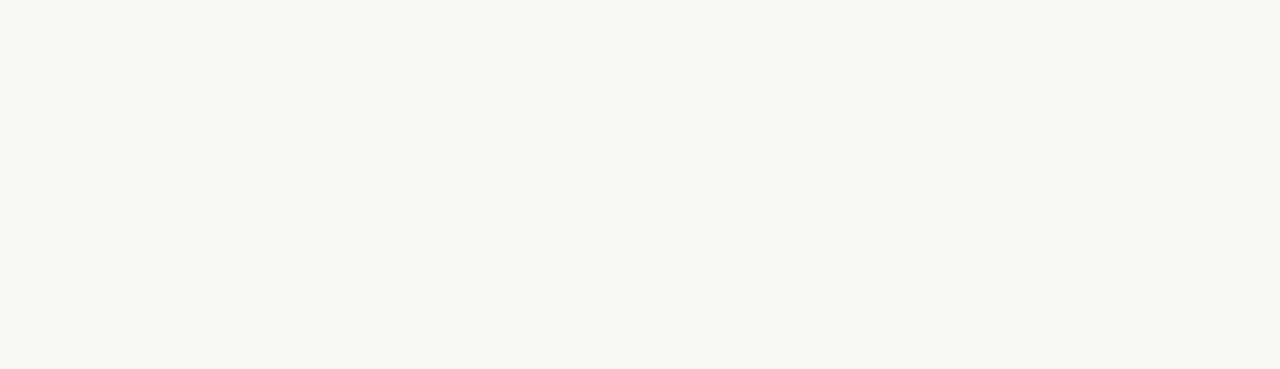
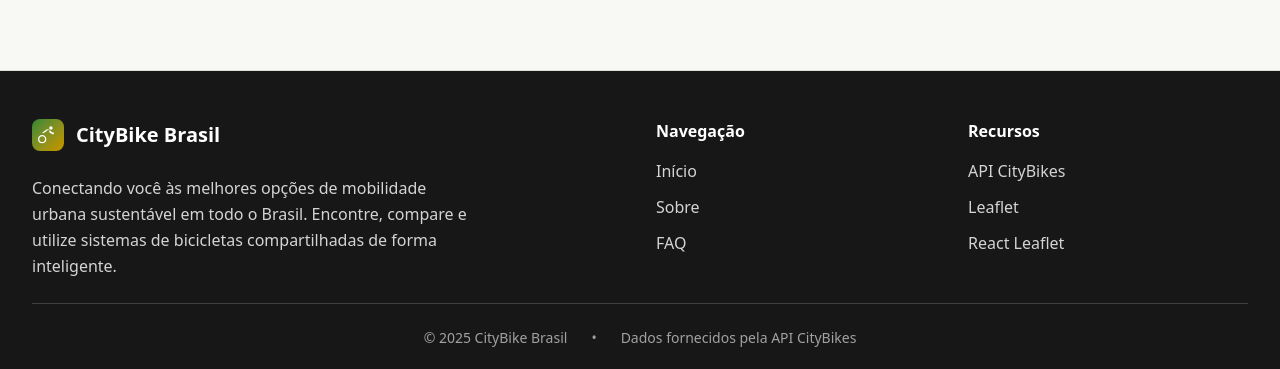
Before and after one commit to pauloelf/citybike-brasil, a Next.js app: page / in a window 1280 px wide. Shown: the part 791-1160 px from the top of the page. Before the commit the page ends 861 px from the top, so only its background shows below. Built offline with nearby package versions, Linux system fonts and the light colour scheme; no server answers.

Commit message:
feat: added footer

```diff
--- a/src/app/layout.tsx
+++ b/src/app/layout.tsx
@@ -1,6 +1,7 @@
 import type { Metadata } from "next"
 import { Geist, Geist_Mono } from "next/font/google"
 import "./globals.css"
+import { Footer } from "@/components/layout/footer"
 import { Header } from "@/components/layout/header"
 import { ScrollToTop } from "@/components/shared/scroll-to-top"
 import { QueryProvider } from "@/providers/query-provider"
@@ -41,6 +42,7 @@ export default function RootLayout({
           <Header />
           <ScrollToTop />
           {children}
+          <Footer />
         </QueryProvider>
       </body>
     </html>
--- /dev/null
+++ b/src/components/layout/footer.tsx
@@ -0,0 +1,88 @@
+import Link from "next/link"
+
+export function Footer() {
+  return (
+    <footer className="space-y-6 bg-neutral-900 px-6 sm:px-8 pt-12 pb-6 border-t border-border">
+      <div className="gap-8 grid grid-cols-1 md:grid-cols-4 mx-auto max-w-7xl">
+        <div className="space-y-6 md:col-span-2">
+          <div className="flex items-center gap-3">
+            <div className="flex justify-center items-center bg-gradient-to-br from-primary to-accent rounded-lg w-8 h-8">
+              <svg
+                className="w-5 h-5 text-white"
+                fill="currentColor"
+                viewBox="0 0 24 24"
+              >
+                <title>Logo gradiente</title>
+                <path d="M15.5 5.5c1.1 0 2-.9 2-2s-.9-2-2-2-2 .9-2 2 .9 2 2 2zM5 12c-2.8 0-5 2.2-5 5s2.2 5 5 5 5-2.2 5-5-2.2-5-5-5zm0 8.5c-1.9 0-3.5-1.6-3.5-3.5s1.6-3.5 3.5-3.5 3.5 1.6 3.5 3.5-1.6 3.5-3.5 3.5zm5.8-10l2.4-2.4.8.8c1.3 1.3 3.1 2.1 5.1 2.1V9c-1.5 0-2.7-.6-3.6-1.5l-1.9-1.9c-.5-.4-1.2-.6-2-.6s-1.5.2-2 .6L7.9 7.3C7.2 8 6.4 8.4 5.5 8.4v1.5c1.3 0 2.5-.5 3.5-1.4l1.8-1.8c.5-.4 1.1-.6 1.8-.6s1.3.2 1.8.6z" />
+              </svg>
+            </div>
+            <span className="font-bold text-white text-xl">
+              CityBike Brasil
+            </span>
+          </div>
+          <p className="max-w-md text-neutral-300! leading-relaxed">
+            Conectando você às melhores opções de mobilidade urbana sustentável
+            em todo o Brasil. Encontre, compare e utilize sistemas de bicicletas
+            compartilhadas de forma inteligente.
+          </p>
+        </div>
+
+        <div className="space-y-4">
+          <h3 className="font-semibold text-white">Navegação</h3>
+          <ul className="space-y-3 **:focus:outline-none **:hover:text-primary **:focus:text-primary **:text-neutral-300 transition-colors duration-300">
+            <li>
+              <Link href="/">Início</Link>
+            </li>
+            <li>
+              <Link href="/sobre">Sobre</Link>
+            </li>
+            <li>
+              <Link href="/faq">FAQ</Link>
+            </li>
+          </ul>
+        </div>
+
+        <div className="space-y-4">
+          <h3 className="font-semibold text-white">Recursos</h3>
+          <ul className="space-y-3 **:focus:outline-none **:hover:text-primary **:focus:text-primary **:text-neutral-300 transition-colors duration-300">
+            <li>
+              <a
+                href="https://api.citybik.es/v2"
+                rel="noopener noreferrer"
+                target="_blank"
+              >
+                API CityBikes
+              </a>
+            </li>
+            <li>
+              <a
+                href="https://leafletjs.com"
+                rel="noopener noreferrer"
+                target="_blank"
+              >
+                Leaflet
+              </a>
+            </li>
+            <li>
+              <a
+                href="https://react-leaflet.js.org/"
+                rel="noopener noreferrer"
+                target="_blank"
+              >
+                React Leaflet
+              </a>
+            </li>
+          </ul>
+        </div>
+      </div>
+
+      <hr className="md:col-span-4 mx-auto border-t border-border/20 max-w-7xl" />
+
+      <div className="flex max-md:flex-col justify-center items-center gap-2 md:gap-6 w-full text-neutral-400 text-sm md:">
+        <span>© {new Date().getFullYear()} CityBike Brasil</span>
+        <span className="hidden md:inline">•</span>
+        <span>Dados fornecidos pela API CityBikes</span>
+      </div>
+    </footer>
+  )
+}
```
